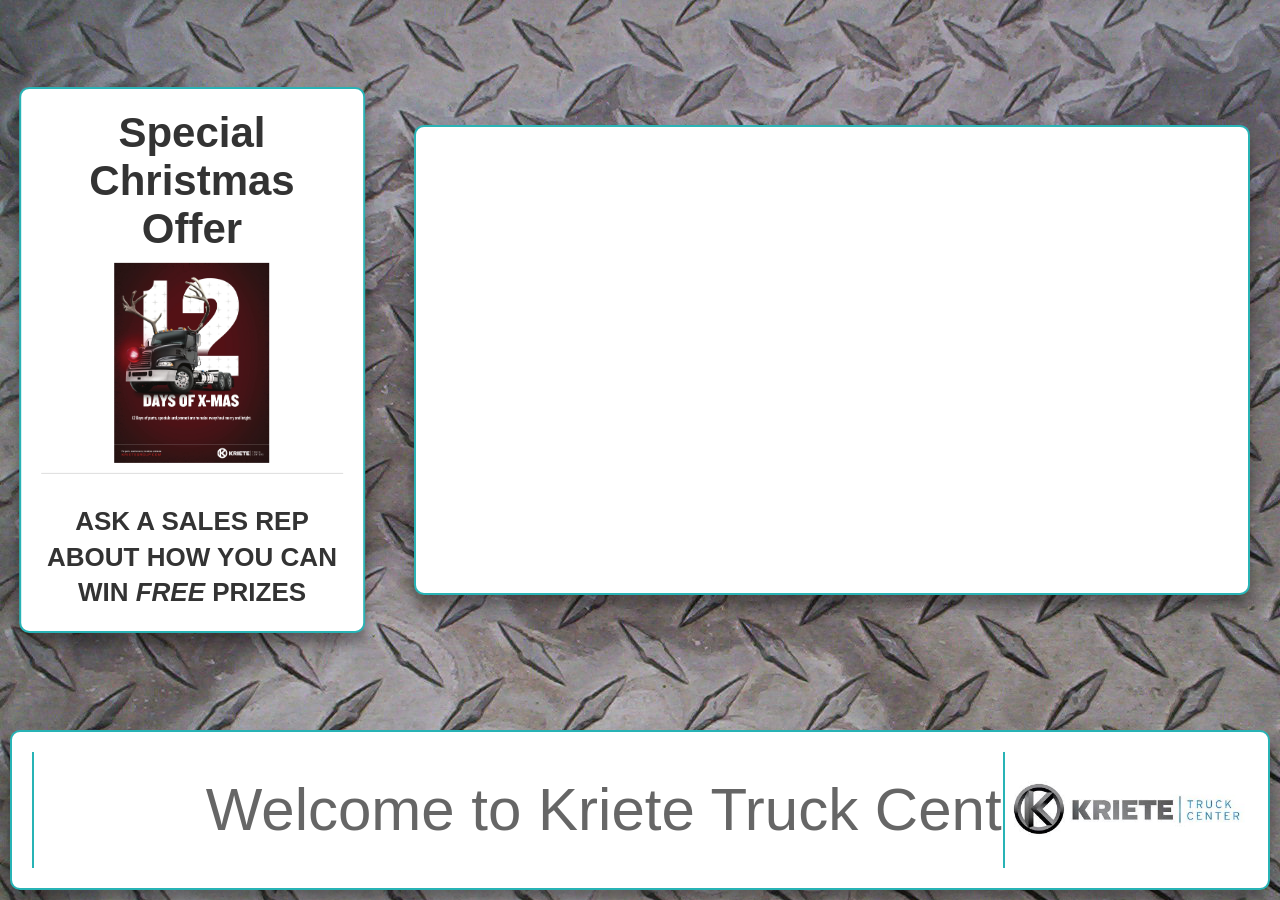
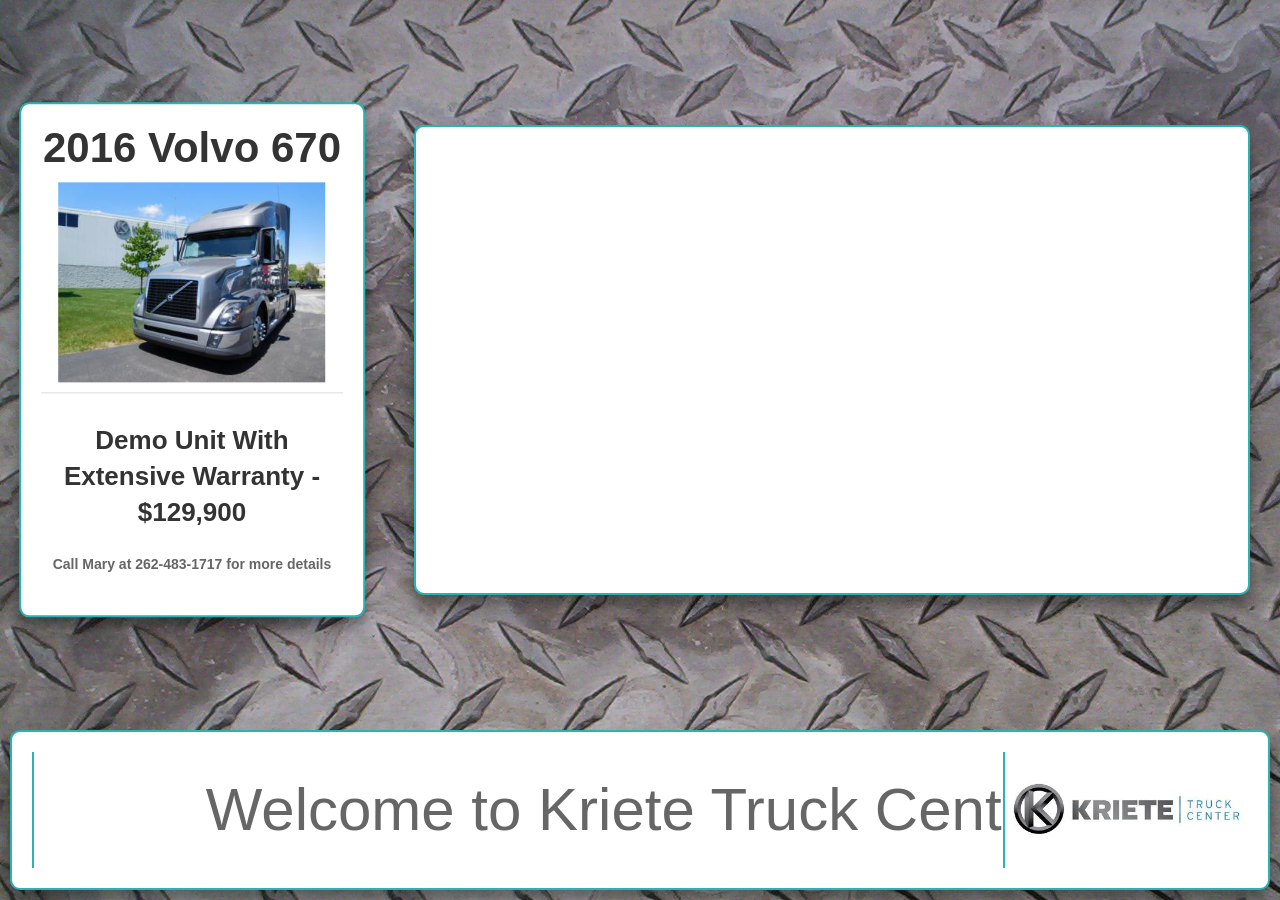
Before and after one commit to LiteracyFanatic/TruckAdvertisements, a Jekyll site: the page built from index.html, in a window 1280 px wide. Built offline with Jekyll 4.4.1, drawn with Linux system fonts in a browser that asks for light colours; nearby versions of some CDN libraries.

Commit message:
Removed Christmas adds.

```diff
--- a/_data/settings.yml
+++ b/_data/settings.yml
@@ -39,14 +39,6 @@ youtube-controls: false
 # This list can be edited to configure the advertisements which will be displayed. It is very important that each level
 # of indentation be marked with 2 spaces. A dash denotes a new item. Keep the descriptions relatively brief so that they fit.
 advertisements:
-  -
-    title: Special Christmas Offer
-    description: <h3>ASK A SALES REP ABOUT HOW YOU CAN WIN <em>FREE</em> PRIZES</h3>
-    image-name: 12_Days_Flyer-1.jpg
-  -
-    title: Special Christmas Offer
-    description: <h3>ASK A SALES REP ABOUT HOW YOU CAN WIN <em>FREE</em> PRIZES</h3>
-    image-name: 12_Days_Flyer-2.jpg
   -
     title: 2016 Volvo 670
     description: <h3>Demo Unit With Extensive Warranty - $129,900</h3></br><p><strong>Call Mary at 262-483-1717 for more details</strong></p>
```
